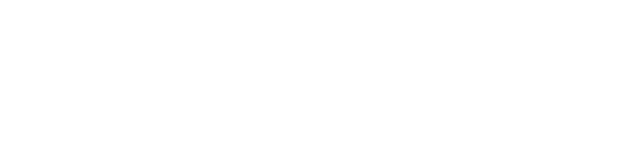
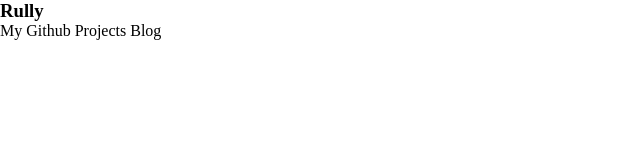
Before and after one commit to rllyhz/border-radius-generator, a plain HTML site: page index.html in a window 1280 px wide. Shown: the whole page, without its empty margins (0-640 px from the left). Drawn offline with Linux system fonts and the light colour scheme.

Commit message:
Add boilerplate code and some reset

```diff
--- a/index.html
+++ b/index.html
@@ -10,7 +10,18 @@
 </head>
 
 <body>
-
+  <header class="header">
+    <nav class="nav">
+      <a class="nav-logo" href="">
+        <h3>Rully</h3>
+      </a>
+      <div class="nav-links">
+        <a class="nav-links__item" href="">My Github</a>
+        <a class="nav-links__item" href="">Projects</a>
+        <a class="nav-links__item" href="">Blog</a>
+      </div>
+    </nav>
+  </header>
 </body>
 
 </html>
--- a/style.css
+++ b/style.css
@@ -0,0 +1,22 @@
+html {
+  font-size: 1rem;
+}
+
+*, *::after, *::before {
+  box-sizing: border-box;
+}
+
+a,a:visited,a:focus {
+  text-decoration: none;
+  color: inherit;
+}
+
+h1,h2,h3,h4,h5,h6 {
+  margin: 0;
+  padding: 0;
+}
+
+body {
+  margin: 0;
+  padding: 0;
+}
```
